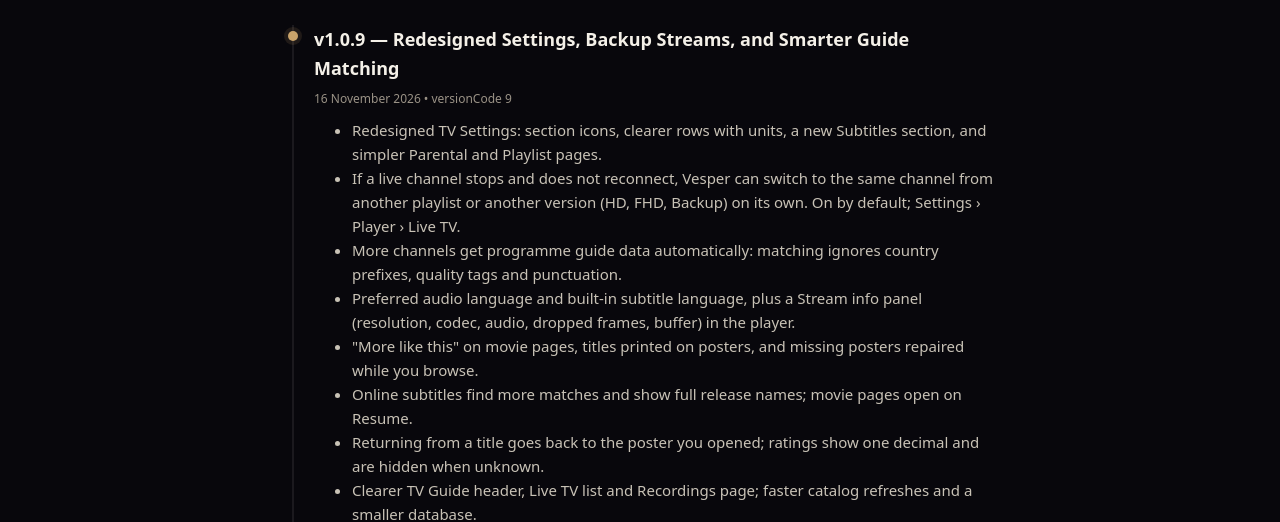
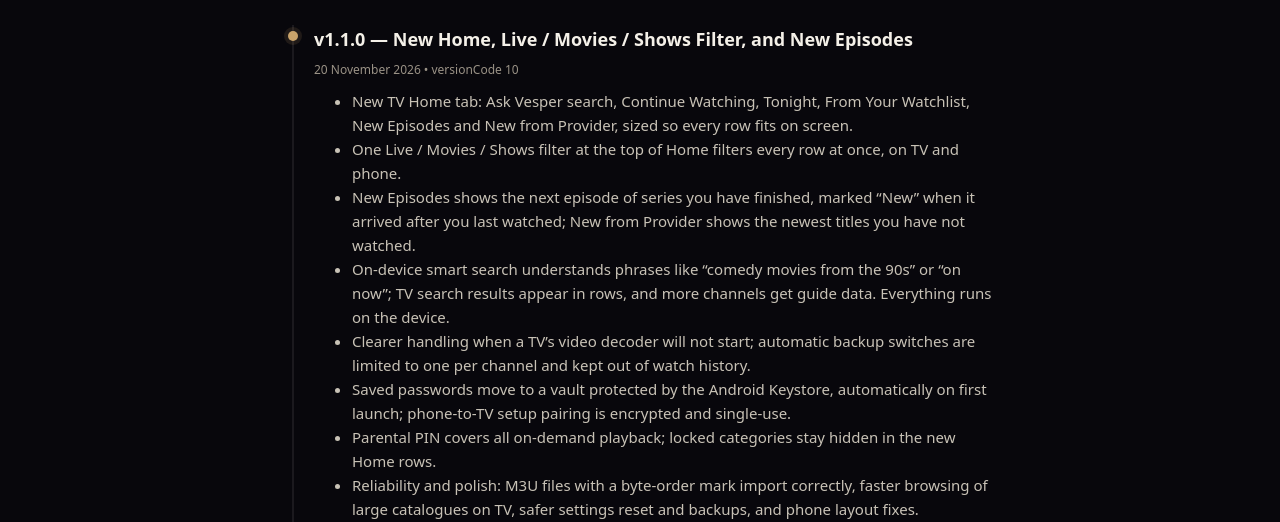
Before and after one commit to R766746/vesper-website, a plain HTML site: page changelog.html in a window 1280 px wide. Shown: the part 280-802 px from the top of the page. Drawn offline with Linux system fonts and the light colour scheme.

Commit message:
docs(changelog): add v1.1.0 release notes
Co-Authored-By: Claude Opus 5.5 <noreply@anthropic.com>

```diff
--- a/changelog.html
+++ b/changelog.html
@@ -35,6 +35,23 @@
   <p class="muted">All notable changes to Vesper. Verified APKs are manually published in the public website repository. This site links to <code>https://github.com/R766746/vesper-website/releases/latest</code>.</p>
 
   <div class="changelog changelog-intro">
+
+    <div class="changelog-entry">
+      <h3>v1.1.0 — New Home, Live / Movies / Shows Filter, and New Episodes</h3>
+      <div class="date">20 November 2026 • versionCode 10</div>
+      <ul>
+        <li>New TV Home tab: Ask Vesper search, Continue Watching, Tonight, From Your Watchlist, New Episodes and New from Provider, sized so every row fits on screen.</li>
+        <li>One Live / Movies / Shows filter at the top of Home filters every row at once, on TV and phone.</li>
+        <li>New Episodes shows the next episode of series you have finished, marked &ldquo;New&rdquo; when it arrived after you last watched; New from Provider shows the newest titles you have not watched.</li>
+        <li>On-device smart search understands phrases like &ldquo;comedy movies from the 90s&rdquo; or &ldquo;on now&rdquo;; TV search results appear in rows, and more channels get guide data. Everything runs on the device.</li>
+        <li>Clearer handling when a TV&rsquo;s video decoder will not start; automatic backup switches are limited to one per channel and kept out of watch history.</li>
+        <li>Saved passwords move to a vault protected by the Android Keystore, automatically on first launch; phone-to-TV setup pairing is encrypted and single-use.</li>
+        <li>Parental PIN covers all on-demand playback; locked categories stay hidden in the new Home rows.</li>
+        <li>Reliability and polish: M3U files with a byte-order mark import correctly, faster browsing of large catalogues on TV, safer settings reset and backups, and phone layout fixes.</li>
+        <li>Vesper 1.1.0 is free: Premium is coming soon, and purchases are disabled.</li>
+        <li>Production-signed from Android repository commit <code>69263cc</code>; installs as an update over 1.0.9.</li>
+      </ul>
+    </div>
 
     <div class="changelog-entry">
       <h3>v1.0.9 — Redesigned Settings, Backup Streams, and Smarter Guide Matching</h3>
```
